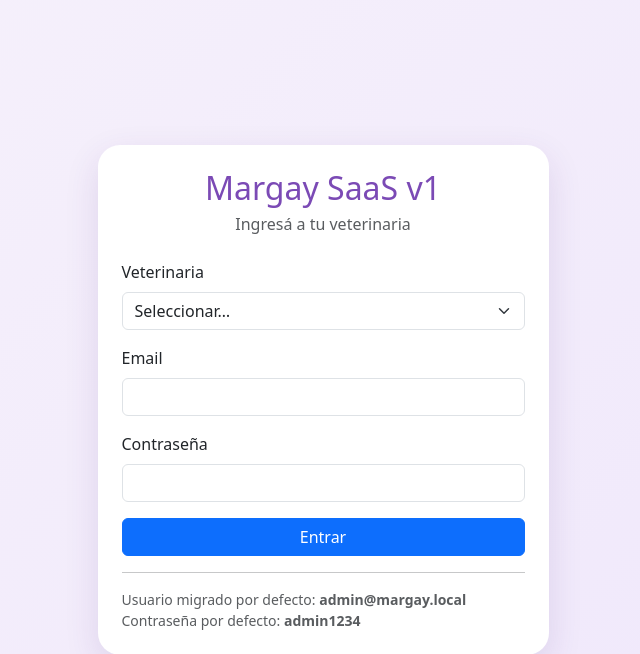
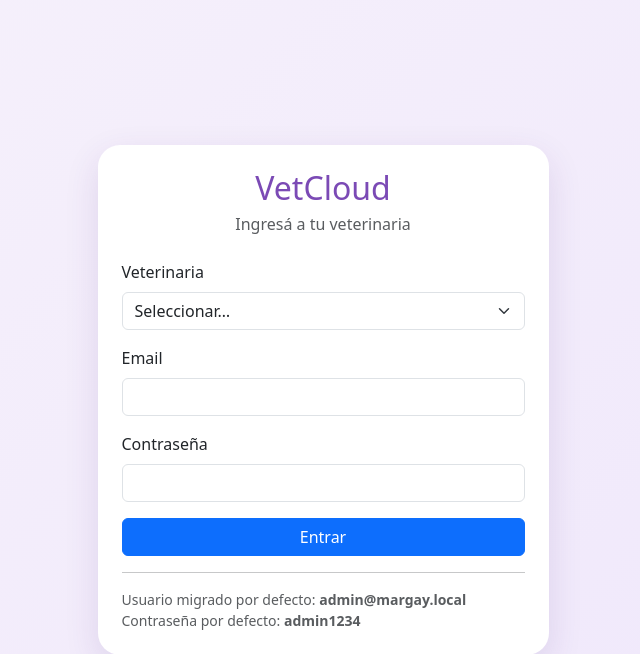
Before and after one commit to JaviPrograma/margay-saas, a Flask app: page /login in a window 1280 px wide. Shown: the top 654 px of the page, without its empty margins (317-957 px from the left). Run offline with Flask 3, Linux system fonts and the light colour scheme; data comes from the database, SQL or seed files in the repository; tables that the repository leaves empty hold one stand-in row (values such as "Sample post").

Commit message:
Add files via upload

```diff
--- a/templates/base.html
+++ b/templates/base.html
@@ -3,7 +3,7 @@
 <head>
   <meta charset="UTF-8" />
   <meta name="viewport" content="width=device-width, initial-scale=1" />
-  {% block title %}<title>Margay | Clínica Veterinaria</title>{% endblock %}
+  {% block title %}<title>{{ (empresa_nombre or 'VetCloud') }} SaaS</title>{% endblock %}
   <link href="https://cdn.jsdelivr.net/npm/bootstrap@5.3.0/dist/css/bootstrap.min.css" rel="stylesheet" />
 
   <style>
@@ -62,7 +62,7 @@
     <a class="navbar-brand" href="{{ url_for('index') }}">
       <span class="brand-wrap">
         <img src="{{ url_for('static', filename='img/manito.png') }}" alt="Margay" class="brand-paw">
-        <strong>{{ empresa_nombre }}</strong>
+        <strong>{{ (empresa_nombre or 'VetCloud') }} SaaS</strong>
       </span>
     </a>
     <button class="navbar-toggler" type="button" data-bs-toggle="collapse" data-bs-target="#menuNav" aria-controls="menuNav" aria-expanded="false" aria-label="Toggle navigation">
--- a/templates/login.html
+++ b/templates/login.html
@@ -3,7 +3,7 @@
 <head>
   <meta charset="UTF-8">
   <meta name="viewport" content="width=device-width, initial-scale=1">
-  <title>Margay SaaS | Iniciar sesión</title>
+  <title>VetCloud | Iniciar sesión</title>
   <link href="https://cdn.jsdelivr.net/npm/bootstrap@5.3.0/dist/css/bootstrap.min.css" rel="stylesheet">
   <style>
     body{min-height:100vh;background:linear-gradient(135deg,#f6f1fb,#efe7fb);display:flex;align-items:center}
@@ -17,7 +17,7 @@
     <div class="col-md-5">
       <div class="card p-4">
         <div class="text-center mb-4">
-          <h2 class="brand mb-1">Margay SaaS v1</h2>
+          <h2 class="brand mb-1">VetCloud</h2>
           <p class="text-muted mb-0">Ingresá a tu veterinaria</p>
         </div>
         {% with messages = get_flashed_messages(with_categories=true) %}
--- a/templates/setup_saas.html
+++ b/templates/setup_saas.html
@@ -3,7 +3,7 @@
 <head>
   <meta charset="UTF-8">
   <meta name="viewport" content="width=device-width, initial-scale=1">
-  <title>Margay SaaS | Configuración inicial</title>
+  <title>VetCloud | Configuración inicial</title>
   <link href="https://cdn.jsdelivr.net/npm/bootstrap@5.3.0/dist/css/bootstrap.min.css" rel="stylesheet">
   <style>
     body{min-height:100vh;background:linear-gradient(135deg,#f6f1fb,#efe7fb);display:flex;align-items:center}
@@ -17,7 +17,7 @@
     <div class="col-md-6">
       <div class="card p-4">
         <div class="text-center mb-4">
-          <h2 class="brand mb-1">Configurar Margay SaaS</h2>
+          <h2 class="brand mb-1">Configurar VetCloud</h2>
           <p class="text-muted mb-0">Creá la primera veterinaria y su usuario administrador</p>
         </div>
         {% with messages = get_flashed_messages(with_categories=true) %}
--- a/templates/veterinarias.html
+++ b/templates/veterinarias.html
@@ -1,5 +1,5 @@
 {% extends "base.html" %}
-{% block title %}<title>Margay SaaS | Veterinarias</title>{% endblock %}
+{% block title %}<title>VetCloud | Veterinarias</title>{% endblock %}
 {% block content %}
 <div class="d-flex justify-content-between align-items-center mb-4 flex-wrap gap-2">
   <div>
```
